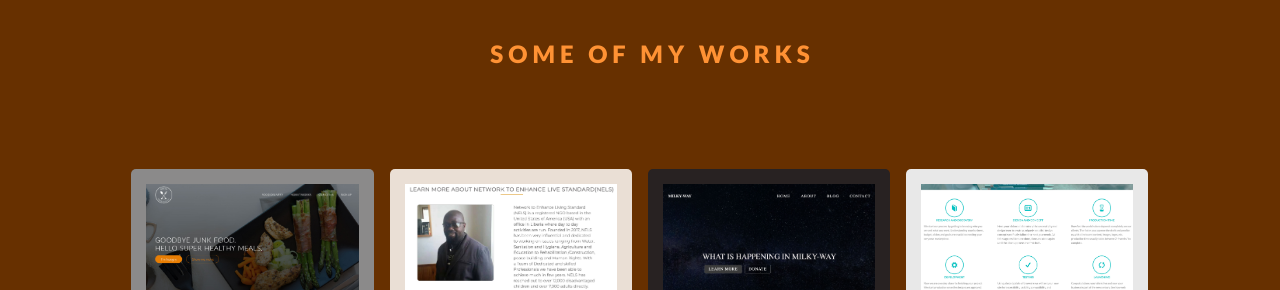
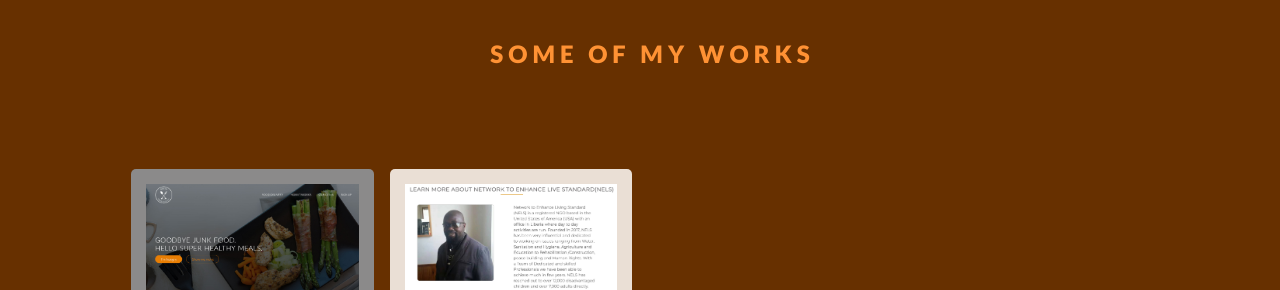
Before and after one commit to Liamohth/Resume, a plain HTML site: page index.html in a window 1280 px wide. Shown: the part 1668-1958 px from the top of the page. Drawn offline with nearby package versions, Linux system fonts and the light colour scheme.

Commit message:
Update index.html

```diff
--- a/index.html
+++ b/index.html
@@ -127,12 +127,12 @@
       <div class="col span-1-of-4 js--wp-3">
         <a href="https://liamohth.github.io/Network-to-enhance-livingstandard"  target="_blank"><img class="img2" src="Resource/img/img2.jpg" alt="network to enhance live standard"></a>
       </div>
-      <div class="col span-1-of-4 js--wp-3">
+<!--       <div class="col span-1-of-4 js--wp-3">
         <a href="https://liamohth.github.io/Milk-Way/"  target="_blank"><img class="img3" src="Resource/img/img3.jpg" alt="milky way"></a>
       </div>
       <div class="col span-1-of-4 js--wp-3">
         <a href="https://www.heartofgrafx.com"  target="_blank"><img class="img4" src="Resource/img/img4.jpg" alt="heartofgrafx website"></a>
-      </div>
+      </div> -->
     </div>
 
         <div class="row work-img">
```
